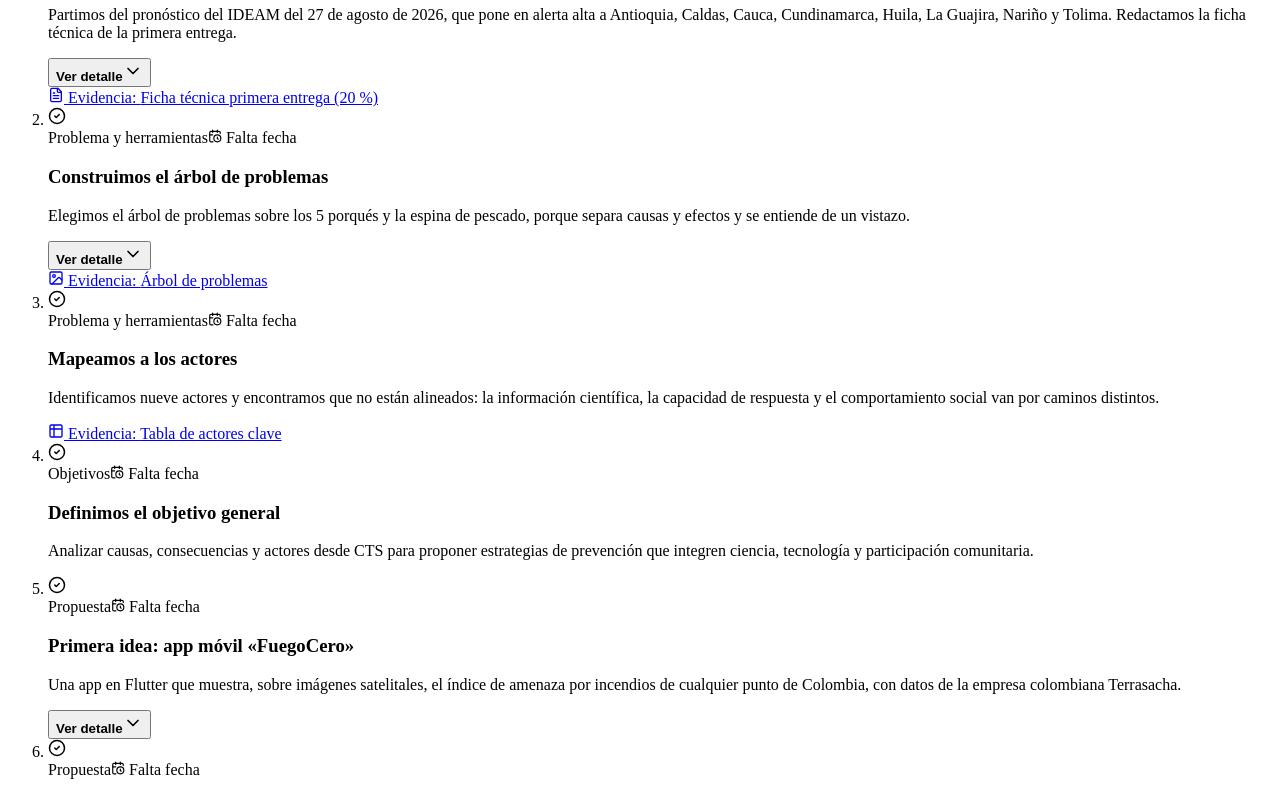
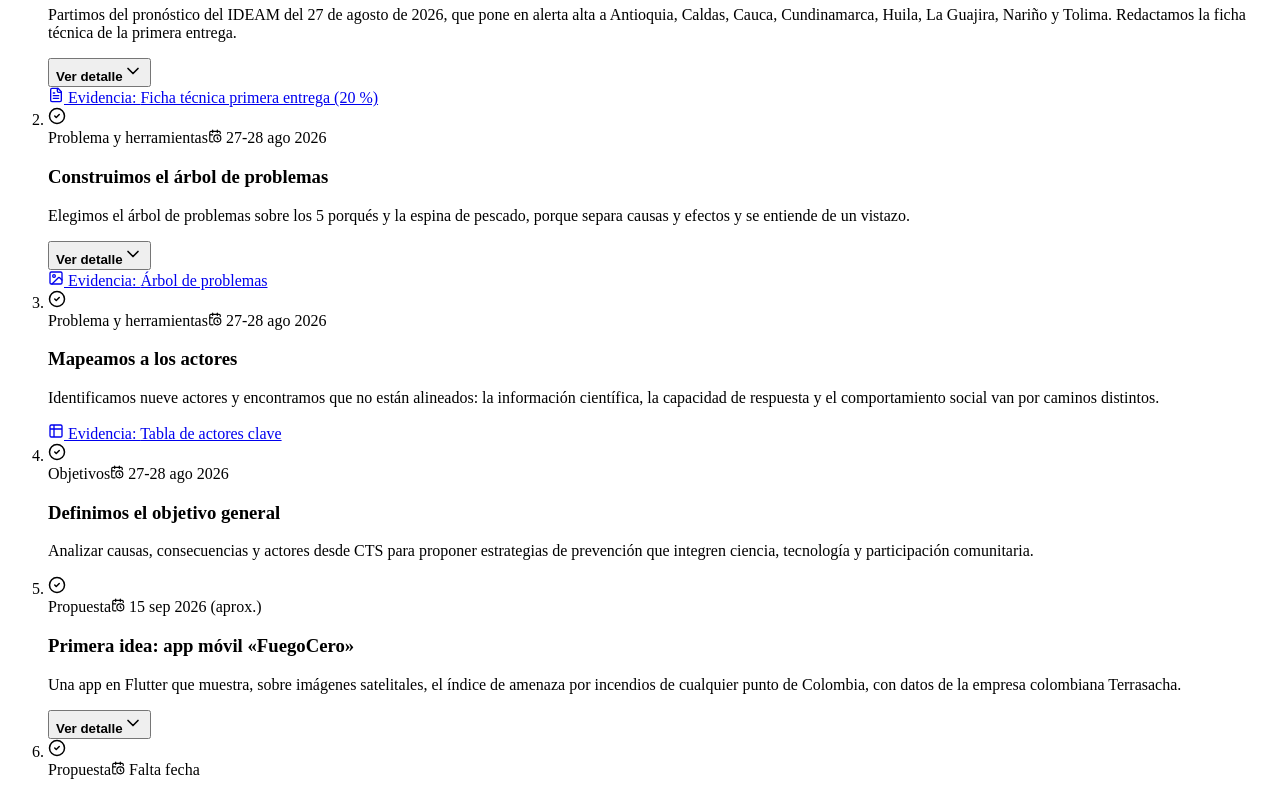
Before and after one commit to aleospiria/Bitacora-CTS-2026-02, a React (Vite) app: page / in a window 1280 px wide. Shown: the part 540-1340 px from the top of the page. Built offline with nearby package versions, Linux system fonts and the light colour scheme; the HTML template or start-up script is replaced by a standard one.

Commit message:
docs(ui): agregar fechas de la ficha técnica

```diff
--- a/src/data.js
+++ b/src/data.js
@@ -26,7 +26,7 @@ export const etapas = [
     id: 'problema',
     etapa: 'Problema y herramientas',
     titulo: 'Elegimos el problema y lo describimos',
-    fecha: null,
+    fecha: '27-28 ago 2026',
     estado: 'hecho',
     resumen:
       'Partimos del pronóstico del IDEAM del 27 de agosto de 2026, que pone en alerta alta a Antioquia, Caldas, Cauca, Cundinamarca, Huila, La Guajira, Nariño y Tolima. Redactamos la ficha técnica de la primera entrega.',
@@ -40,7 +40,7 @@ export const etapas = [
     id: 'arbol',
     etapa: 'Problema y herramientas',
     titulo: 'Construimos el árbol de problemas',
-    fecha: null,
+    fecha: '27-28 ago 2026',
     estado: 'hecho',
     resumen:
       'Elegimos el árbol de problemas sobre los 5 porqués y la espina de pescado, porque separa causas y efectos y se entiende de un vistazo.',
@@ -54,7 +54,7 @@ export const etapas = [
     id: 'actores',
     etapa: 'Problema y herramientas',
     titulo: 'Mapeamos a los actores',
-    fecha: null,
+    fecha: '27-28 ago 2026',
     estado: 'hecho',
     resumen:
       'Identificamos nueve actores y encontramos que no están alineados: la información científica, la capacidad de respuesta y el comportamiento social van por caminos distintos.',
@@ -65,7 +65,7 @@ export const etapas = [
     id: 'objetivos',
     etapa: 'Objetivos',
     titulo: 'Definimos el objetivo general',
-    fecha: null,
+    fecha: '27-28 ago 2026',
     estado: 'hecho',
     resumen:
       'Analizar causas, consecuencias y actores desde CTS para proponer estrategias de prevención que integren ciencia, tecnología y participación comunitaria.',
@@ -76,7 +76,7 @@ export const etapas = [
     id: 'propuesta-inicial',
     etapa: 'Propuesta',
     titulo: 'Primera idea: app móvil «FuegoCero»',
-    fecha: null,
+    fecha: '15 sep 2026 (aprox.)',
     estado: 'hecho',
     resumen:
       'Una app en Flutter que muestra, sobre imágenes satelitales, el índice de amenaza por incendios de cualquier punto de Colombia, con datos de la empresa colombiana Terrasacha.',
```
